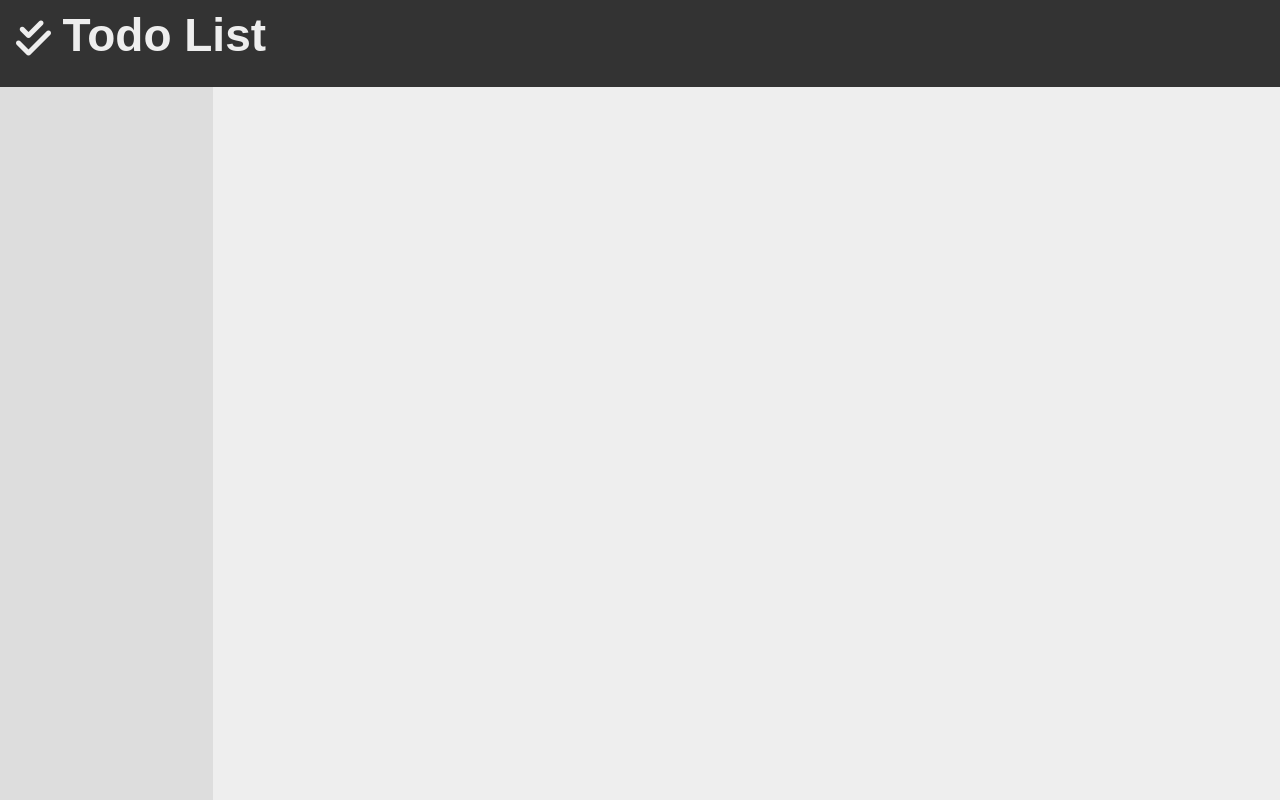
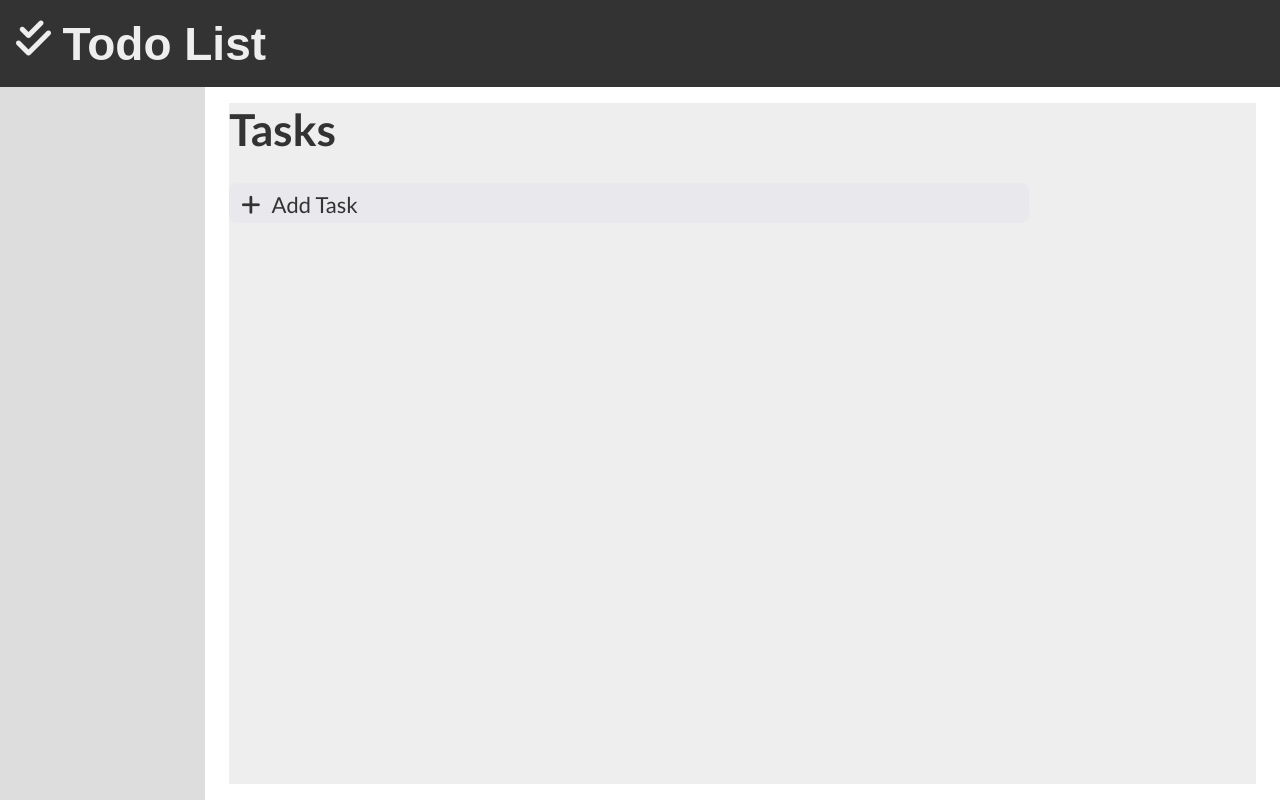
Before and after one commit to r-Apollo/react-todo, a React (Create React App) app: page / in a window 1280 px wide. Built offline with nearby package versions, Linux system fonts and the light colour scheme; the HTML template or start-up script is replaced by a standard one; a web font is replaced by a local one.

Commit message:
adding basic functions. tasks must be fixed

```diff
--- a/public/index.html
+++ b/public/index.html
@@ -28,20 +28,14 @@
     <link rel="preconnect" href="https://fonts.gstatic.com" crossorigin>
     <link href="https://fonts.googleapis.com/css2?family=Yusei+Magic&display=swap" rel="stylesheet">
     <script src="https://kit.fontawesome.com/7ef7d898dd.js" crossorigin="anonymous"></script>
+    <style>
+      @import url('https://fonts.googleapis.com/css2?family=Lato:wght@300;400;700&display=swap');
+  </style>
     <title>React App</title>
   </head>
   <body>
     <noscript>You need to enable JavaScript to run this app.</noscript>
     <div id="root"></div>
-    <!--
-      This HTML file is a template.
-      If you open it directly in the browser, you will see an empty page.
 
-      You can add webfonts, meta tags, or analytics to this file.
-      The build step will place the bundled scripts into the <body> tag.
-
-      To begin the development, run `npm start` or `yarn start`.
-      To create a production bundle, use `npm run build` or `yarn build`.
-    -->
   </body>
 </html>
--- a/src/Components/Main.js
+++ b/src/Components/Main.js
@@ -1,12 +1,99 @@
 import { Component } from "react";
 import main from "./../styles/main.css"
 import Navbar from "./Navbar";
+import Tasklist from "./Tasklist";
 
 class Main extends Component {
+
+    constructor() {
+        super()
+
+        this.state = {
+            addingMode: false,
+            task: {
+                text: "",
+            },
+            tasks: [],
+        }
+
+        this.enableInput = this.enableInput.bind(this)
+        this.handleChange = this.handleChange.bind(this)
+        this.addTask = this.addTask.bind(this)
+        this.cancelTask = this.cancelTask.bind(this)
+    }
+
+    handleChange(e) {
+        this.setState({
+            task: {
+                text: e.target.value,
+            },
+        })
+    }
+
+    addTask(e) {
+        e.preventDefault()
+        this.setState({
+            tasks: this.state.tasks.concat(this.state.task),
+            task: {
+                text: "",
+            },
+            addingMode: false,
+        })
+    }
+
+    cancelTask() {
+        this.setState({
+            addingMode: false,
+            task: {
+                text: ""
+            },
+        })
+    }
+
+    enableInput() {
+        this.setState({
+            addingMode: true,
+        })
+    }
+
     render() {
+        const { task, tasks } = this.state;
         return(
+            this.state.addingMode ? (
+                <div className="main">
+                    <div className="heading">
+                        <h1>Tasks</h1>
+                    </div>
+                    <Tasklist tasks={tasks} />
+                    <form onSubmit={this.addTask} className="adding">
+                        <input
+                            onChange={this.handleChange}
+                            value={task.text}
+                            type="text"
+                            id="taskInput"
+                        />
+                        <div>
+                            <button type="submit" className="add-task">Add Task</button>
+                            <button onClick={this.cancelTask} className="cancel-task">Cancel</button>
+                        </div>
+                    </form>
+                </div>
+            ) : (
             <div className="main">
+                <div className="heading">
+                    <h1>Tasks</h1>
+                </div>
+                <Tasklist tasks={tasks} />
+                <div className="adding">
+                    <button onClick={this.enableInput} className="adding">
+                        <div>
+                            <i class="fas fa-plus"></i>
+                            <p>Add Task</p>
+                        </div>
+                    </button>
+                </div>
             </div>
+            )
         )
     }
 }
--- /dev/null
+++ b/src/Components/Tasklist.js
@@ -0,0 +1,18 @@
+import React from "react";
+import tasklist from "./../styles/tasklist.css"
+
+const Tasklist = (props) => {
+  const { tasks } = props;
+
+  return (
+    <div className="tasks">
+      <ul>
+        {tasks.map((task) => {
+          return <li key={task.id}>{task.text}</li>;
+        })}
+      </ul>
+    </div>
+  );
+};
+
+export default Tasklist
--- a/src/styles/app.css
+++ b/src/styles/app.css
@@ -1,10 +1,10 @@
 * {
     margin: 0;
     padding: 0;
-    height: 100%;
 }
 
 .App {
+    height: 100vh;
     display: flex;
     flex-direction: column;
 }
--- a/src/styles/content.css
+++ b/src/styles/content.css
@@ -1,5 +1,4 @@
 .content {
     flex: 10 1 0%;
-
     display: flex;
 }
--- a/src/styles/main.css
+++ b/src/styles/main.css
@@ -1,5 +1,75 @@
+@import url('https://fonts.googleapis.com/css2?family=Lato:wght@300;400;700&display=swap');
+
 .main {
     flex: 5 1 0%;
 
+    display: flex;
+    flex-direction: column;
+    justify-content: flex-start;
+
+    margin: 16px 24px;
     background-color: #eeeeee;
 }
+
+.main .heading {
+    color: #333333;
+    font-family: 'Lato', sans-serif;
+    font-weight: 400;
+    font-size: 22px;
+}
+
+.main button {
+    border-style: none;
+    background-color: #e9e9ed;
+
+    color: #333333;
+    font-family: 'Lato', sans-serif;
+    font-weight: 400;
+    font-size: 22px;
+
+    padding: 8px 12px;
+
+    cursor: pointer;
+}
+
+.main .adding,
+.main .heading,
+.main button,
+.main form div,
+.main form input {
+    border-radius: 8px;
+
+    width: 800px;
+    height: 40px;
+}
+
+.main button:hover {
+    background-color: #D4D4D4;
+}
+
+.main form div,
+.main button div,
+.main button div p,
+.main button div i {
+    display: flex;
+    align-items: center;
+    gap: .5em;
+}
+
+.main form input{
+    display: flex;
+    flex-direction: column;
+    border: 1px solid #333333;
+}
+
+.main form div {
+    margin-top: .5em;
+}
+
+.main form div .add-task {
+    background-color: rgba(46, 213, 115, .5);
+}
+
+.main form div .cancel-task {
+    background-color: rgba(255, 71, 87, .5);
+}
--- /dev/null
+++ b/src/styles/tasklist.css
@@ -0,0 +1,4 @@
+ul {
+    width: 800px;
+    height: 40px;
+}
```
